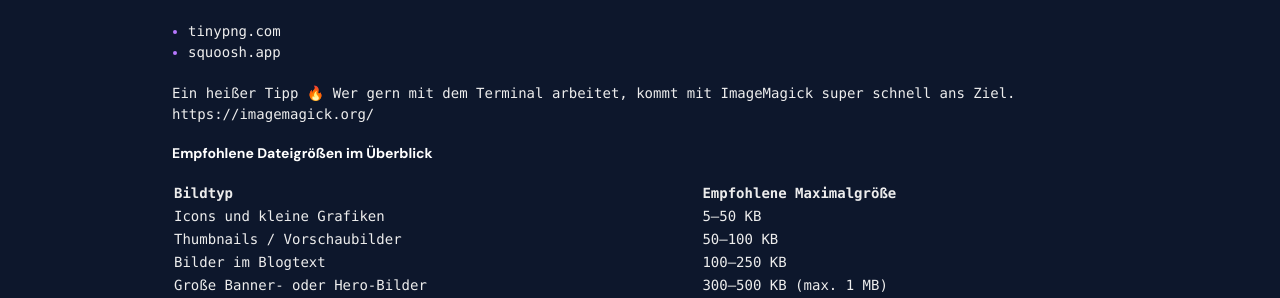
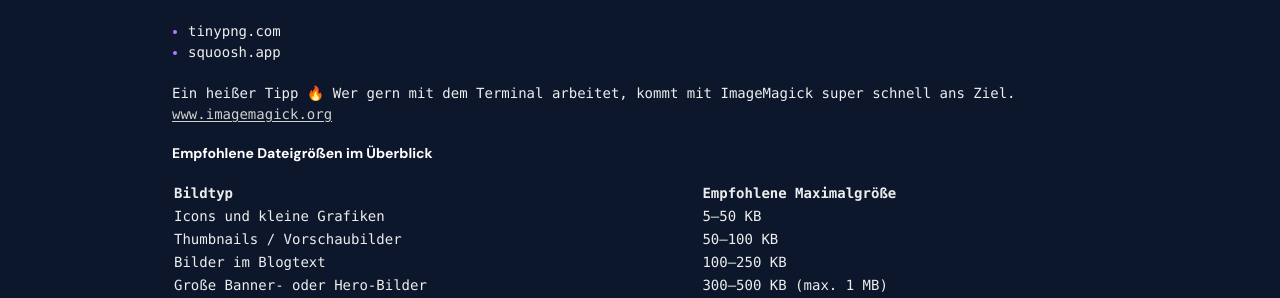
Before and after one commit to enaaacode/annabelle-feiler.github.io, a Jekyll site: the page built from _posts/2025-08-05-nachhaltiges-webdesign.md, in a window 1280 px wide and 900 px high, scrolled down 2024 px. Shown: the part 175-473 px from the top of the window. Built offline with Jekyll 4.4.1, drawn with Linux system fonts in a browser that asks for light colours.

Commit message:
Update 2025-08-05-nachhaltiges-webdesign.md

```diff
--- a/_posts/2025-08-05-nachhaltiges-webdesign.md
+++ b/_posts/2025-08-05-nachhaltiges-webdesign.md
@@ -74,7 +74,7 @@ Online Tools zum komprimieren:
 
 Ein heißer Tipp 🔥
 Wer gern mit dem Terminal arbeitet, kommt mit ImageMagick super schnell ans Ziel.
-https://imagemagick.org/
+<a href="https://imagemagick.org/" target="_blank" rel="noopener">www.imagemagick.org<a/>
 
 #### Empfohlene Dateigrößen im Überblick
 
```
